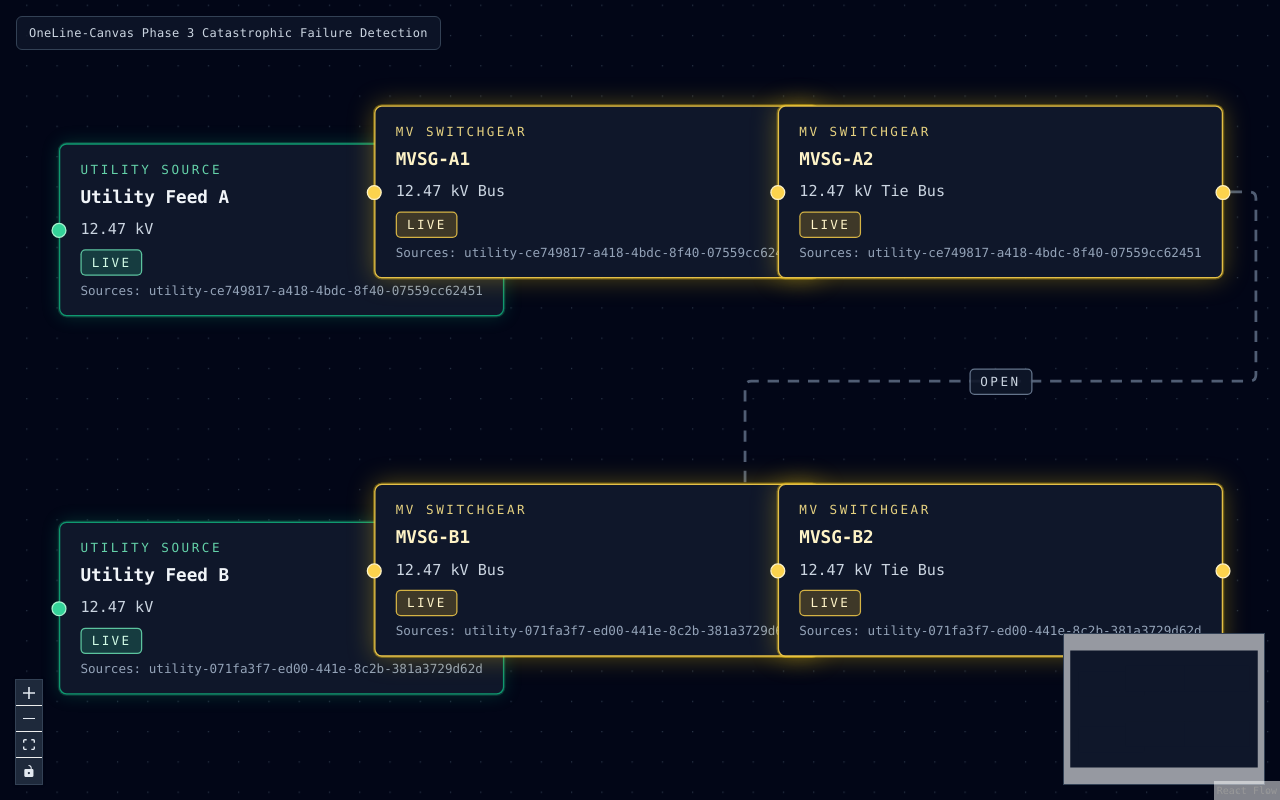
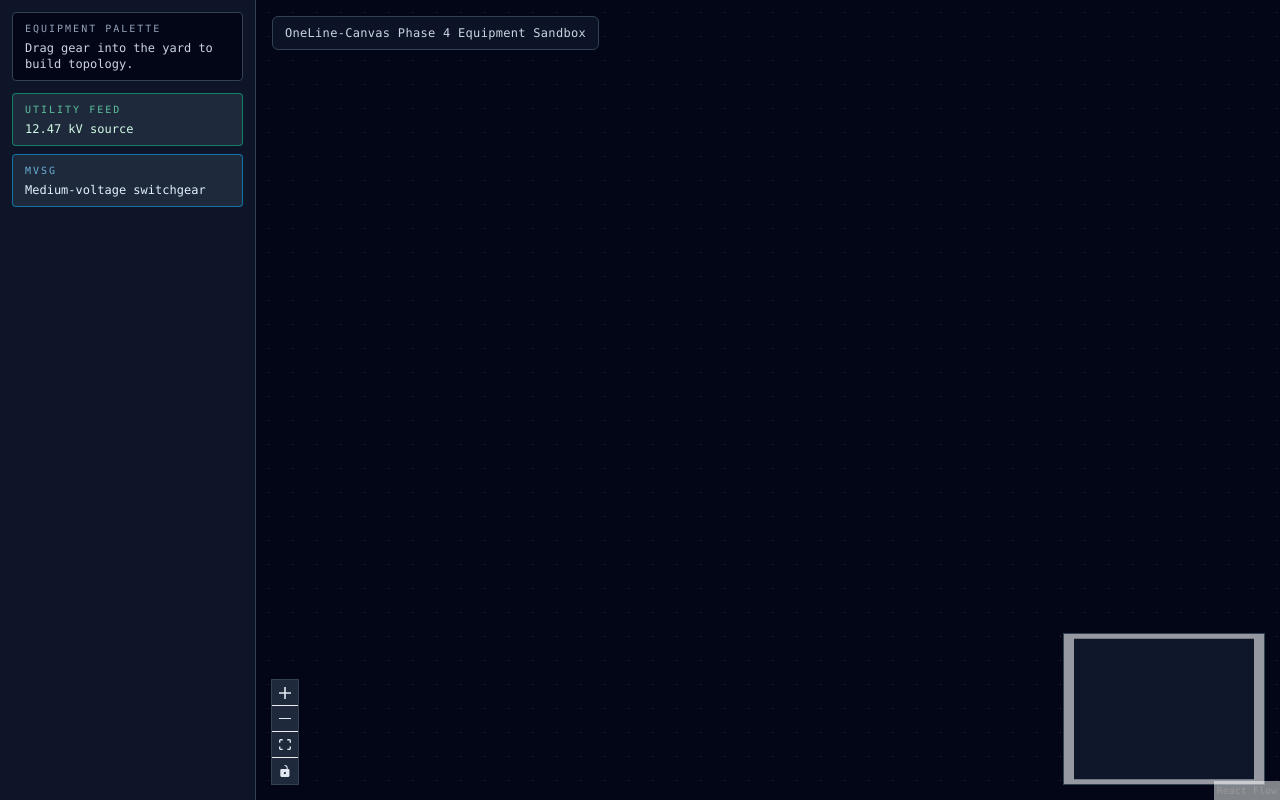
Before and after one commit to Nephtan/OneLine-Canvas, a React (Vite) app: page / in a window 1280 px wide. Built offline with nearby package versions, Linux system fonts and the light colour scheme.

Commit message:
Add draggable equipment palette and blank-canvas sandbox

```diff
--- a/src/App.jsx
+++ b/src/App.jsx
@@ -1,4 +1,4 @@
-import { useCallback, useMemo } from "react";
+import { useCallback, useMemo, useRef } from "react";
 import {
   addEdge,
   Background,
@@ -14,6 +14,7 @@ import MVSGNode from "./nodes/MVSGNode";
 import BreakerEdge from "./edges/BreakerEdge";
 import usePowerFlow from "./hooks/usePowerFlow";
 import { BREAKER_STATE, EDGE_POWER_STATE } from "./engine/powerFlow";
+import EquipmentPalette, { DRAG_MIME_TYPE } from "./components/EquipmentPalette";
 
 const nodeTypes = {
   utility: UtilityNode,
@@ -24,145 +25,17 @@ const edgeTypes = {
   breaker: BreakerEdge
 };
 
-function buildInitialSandboxGraph() {
-  const viewportWidth = typeof window === "undefined" ? 1280 : window.innerWidth;
-  const viewportHeight =
-    typeof window === "undefined" ? 720 : window.innerHeight;
-  const verticalCenter = Math.max(220, viewportHeight * 0.45);
-  const utilityFeedAId = `utility-${crypto.randomUUID()}`;
-  const utilityFeedBId = `utility-${crypto.randomUUID()}`;
-  const mvsgA1Id = `mvsg-${crypto.randomUUID()}`;
-  const mvsgA2Id = `mvsg-${crypto.randomUUID()}`;
-  const mvsgB1Id = `mvsg-${crypto.randomUUID()}`;
-  const mvsgB2Id = `mvsg-${crypto.randomUUID()}`;
-
-  const leftUtilityX = Math.max(110, viewportWidth * 0.08);
-  const firstGearX = Math.max(360, viewportWidth * 0.28);
-  const secondGearX = Math.max(680, viewportWidth * 0.52);
-  const topRowY = Math.max(110, verticalCenter - 190);
-  const bottomRowY = Math.max(290, verticalCenter + 110);
-
-  return {
-    nodes: [
-      {
-        id: utilityFeedAId,
-        type: "utility",
-        position: {
-          x: leftUtilityX,
-          y: topRowY
-        },
-        data: {
-          label: "Utility Feed A",
-          voltage: "12.47 kV",
-          isSourceOnline: true
-        }
-      },
-      {
-        id: mvsgA1Id,
-        type: "mvsg",
-        position: {
-          x: firstGearX,
-          y: topRowY - 30
-        },
-        data: {
-          label: "MVSG-A1",
-          nominalVoltage: "12.47 kV Bus"
-        }
-      },
-      {
-        id: mvsgA2Id,
-        type: "mvsg",
-        position: {
-          x: secondGearX,
-          y: topRowY - 30
-        },
-        data: {
-          label: "MVSG-A2",
-          nominalVoltage: "12.47 kV Tie Bus"
-        }
-      },
-      {
-        id: utilityFeedBId,
-        type: "utility",
-        position: {
-          x: leftUtilityX,
-          y: bottomRowY
-        },
-        data: {
-          label: "Utility Feed B",
-          voltage: "12.47 kV",
-          isSourceOnline: true
-        }
-      },
-      {
-        id: mvsgB1Id,
-        type: "mvsg",
-        position: {
-          x: firstGearX,
-          y: bottomRowY - 30
-        },
-        data: {
-          label: "MVSG-B1",
-          nominalVoltage: "12.47 kV Bus"
-        }
-      },
-      {
-        id: mvsgB2Id,
-        type: "mvsg",
-        position: {
-          x: secondGearX,
-          y: bottomRowY - 30
-        },
-        data: {
-          label: "MVSG-B2",
-          nominalVoltage: "12.47 kV Tie Bus"
-        }
-      }
-    ],
-    edges: [
-      {
-        id: `breaker-${crypto.randomUUID()}`,
-        type: "breaker",
-        source: utilityFeedAId,
-        target: mvsgA1Id,
-        data: { breakerState: BREAKER_STATE.CLOSED }
-      },
-      {
-        id: `breaker-${crypto.randomUUID()}`,
-        type: "breaker",
-        source: mvsgA1Id,
-        target: mvsgA2Id,
-        data: { breakerState: BREAKER_STATE.CLOSED }
-      },
-      {
-        id: `breaker-${crypto.randomUUID()}`,
-        type: "breaker",
-        source: utilityFeedBId,
-        target: mvsgB1Id,
-        data: { breakerState: BREAKER_STATE.CLOSED }
-      },
-      {
-        id: `breaker-${crypto.randomUUID()}`,
-        type: "breaker",
-        source: mvsgB1Id,
-        target: mvsgB2Id,
-        data: { breakerState: BREAKER_STATE.CLOSED }
-      },
-      {
-        id: `breaker-${crypto.randomUUID()}`,
-        type: "breaker",
-        source: mvsgA2Id,
-        target: mvsgB2Id,
-        data: { breakerState: BREAKER_STATE.OPEN }
-      }
-    ]
-  };
-}
-
 function App() {
-  const initialGraph = useMemo(() => buildInitialSandboxGraph(), []);
-  const [nodes, , onNodesChange] = useNodesState(initialGraph.nodes);
+  const initialGraph = useMemo(
+    () => ({
+      nodes: [],
+      edges: []
+    }),
+    []
+  );
+  const [nodes, setNodes, onNodesChange] = useNodesState(initialGraph.nodes);
   const [edges, setEdges, onEdgesChange] = useEdgesState(initialGraph.edges);
+  const reactFlowInstanceRef = useRef(null);
   const { powerStateByNodeId, sourceIdsByNodeId, edgePowerStateByEdgeId } =
     usePowerFlow(nodes, edges);
 
@@ -210,6 +83,58 @@ function App() {
     [setEdges]
   );
 
+  const onDragStart = useCallback((event, nodeType) => {
+    event.dataTransfer.setData(DRAG_MIME_TYPE, nodeType);
+    event.dataTransfer.effectAllowed = "move";
+  }, []);
+
+  const onDragOver = useCallback((event) => {
+    event.preventDefault();
+    event.dataTransfer.dropEffect = "move";
+  }, []);
+
+  const onDrop = useCallback(
+    (event) => {
+      event.preventDefault();
+
+      const nodeType = event.dataTransfer.getData(DRAG_MIME_TYPE);
+      const reactFlowInstance = reactFlowInstanceRef.current;
+
+      if (!reactFlowInstance || (nodeType !== "utility" && nodeType !== "mvsg")) {
+        return;
+      }
+
+      const position = reactFlowInstance.screenToFlowPosition({
+        x: event.clientX,
+        y: event.clientY
+      });
+      const nodeUuid = crypto.randomUUID();
+      const nodeId = `${nodeType}-${nodeUuid}`;
+      const nodeLabelSuffix = nodeUuid.slice(0, 4).toUpperCase();
+      const nodeData =
+        nodeType === "utility"
+          ? {
+              label: `Utility ${nodeLabelSuffix}`,
+              voltage: "12.47 kV",
+              isSourceOnline: true
+            }
+          : {
+              label: `MVSG ${nodeLabelSuffix}`,
+              nominalVoltage: "12.47 kV Bus"
+            };
+
+      setNodes((currentNodes) =>
+        currentNodes.concat({
+          id: nodeId,
+          type: nodeType,
+          position,
+          data: nodeData
+        })
+      );
+    },
+    [setNodes]
+  );
+
   const onEdgeClick = useCallback(
     (event, edge) => {
       event.preventDefault();
@@ -243,6 +168,31 @@ function App() {
     [setEdges]
   );
 
+  const onNodesDelete = useCallback(
+    (deletedNodes) => {
+      const deletedNodeIdSet = new Set(deletedNodes.map((node) => node.id));
+
+      setEdges((currentEdges) =>
+        currentEdges.filter(
+          (edge) =>
+            !deletedNodeIdSet.has(edge.source) && !deletedNodeIdSet.has(edge.target)
+        )
+      );
+    },
+    [setEdges]
+  );
+
+  const onEdgesDelete = useCallback(
+    (deletedEdges) => {
+      const deletedEdgeIdSet = new Set(deletedEdges.map((edge) => edge.id));
+
+      setEdges((currentEdges) =>
+        currentEdges.filter((edge) => !deletedEdgeIdSet.has(edge.id))
+      );
+    },
+    [setEdges]
+  );
+
   const defaultEdgeOptions = useMemo(
     () => ({
       type: "breaker"
@@ -252,6 +202,10 @@ function App() {
 
   return (
     <div className="fixed inset-0 h-screen w-screen bg-slate-950 font-mono text-slate-100">
+      <div className="flex h-full w-full overflow-hidden">
+        <EquipmentPalette onDragStart={onDragStart} />
+
+        <div className="relative h-full flex-1" onDrop={onDrop} onDragOver={onDragOver}>
           <ReactFlow
             nodes={renderNodes}
             edges={renderEdges}
@@ -259,10 +213,15 @@ function App() {
             edgeTypes={edgeTypes}
             onNodesChange={onNodesChange}
             onEdgesChange={onEdgesChange}
+            onNodesDelete={onNodesDelete}
+            onEdgesDelete={onEdgesDelete}
             onConnect={onConnect}
             onEdgeClick={onEdgeClick}
+            onInit={(instance) => {
+              reactFlowInstanceRef.current = instance;
+            }}
             defaultEdgeOptions={defaultEdgeOptions}
-        fitView
+            deleteKeyCode={["Delete", "Backspace"]}
             minZoom={0.2}
             maxZoom={1.8}
             className="bg-slate-950"
@@ -280,7 +239,9 @@ function App() {
           </ReactFlow>
 
           <div className="pointer-events-none absolute left-4 top-4 rounded-md border border-slate-700 bg-slate-900/80 px-3 py-2 text-xs tracking-wide text-slate-300">
-        OneLine-Canvas Phase 3 Catastrophic Failure Detection
+            OneLine-Canvas Phase 4 Equipment Sandbox
+          </div>
+        </div>
       </div>
     </div>
   );
--- /dev/null
+++ b/src/components/EquipmentPalette.jsx
@@ -0,0 +1,45 @@
+const DRAG_MIME_TYPE = "application/x-oneline-equipment";
+
+function EquipmentPalette({ onDragStart }) {
+  return (
+    <aside className="flex h-full w-64 shrink-0 flex-col border-r border-slate-700 bg-slate-900/95 p-3">
+      <div className="rounded border border-slate-700 bg-slate-950 px-3 py-2">
+        <div className="text-[10px] uppercase tracking-[0.2em] text-slate-400">
+          Equipment Palette
+        </div>
+        <div className="mt-1 text-xs text-slate-300">
+          Drag gear into the yard to build topology.
+        </div>
+      </div>
+
+      <div className="mt-3 space-y-2">
+        <button
+          type="button"
+          draggable
+          onDragStart={(event) => onDragStart(event, "utility")}
+          className="w-full cursor-grab rounded border border-emerald-500/60 bg-slate-800 px-3 py-2 text-left active:cursor-grabbing"
+        >
+          <div className="text-[10px] uppercase tracking-[0.2em] text-emerald-300/80">
+            Utility Feed
+          </div>
+          <div className="mt-1 text-xs text-emerald-100">12.47 kV source</div>
+        </button>
+
+        <button
+          type="button"
+          draggable
+          onDragStart={(event) => onDragStart(event, "mvsg")}
+          className="w-full cursor-grab rounded border border-sky-500/60 bg-slate-800 px-3 py-2 text-left active:cursor-grabbing"
+        >
+          <div className="text-[10px] uppercase tracking-[0.2em] text-sky-300/80">
+            MVSG
+          </div>
+          <div className="mt-1 text-xs text-sky-100">Medium-voltage switchgear</div>
+        </button>
+      </div>
+    </aside>
+  );
+}
+
+export { DRAG_MIME_TYPE };
+export default EquipmentPalette;
```
Also changed, not shown: 2 other files (tests, documents, lock files or other folders). Lines whose indentation alone changed are shown as unchanged.
